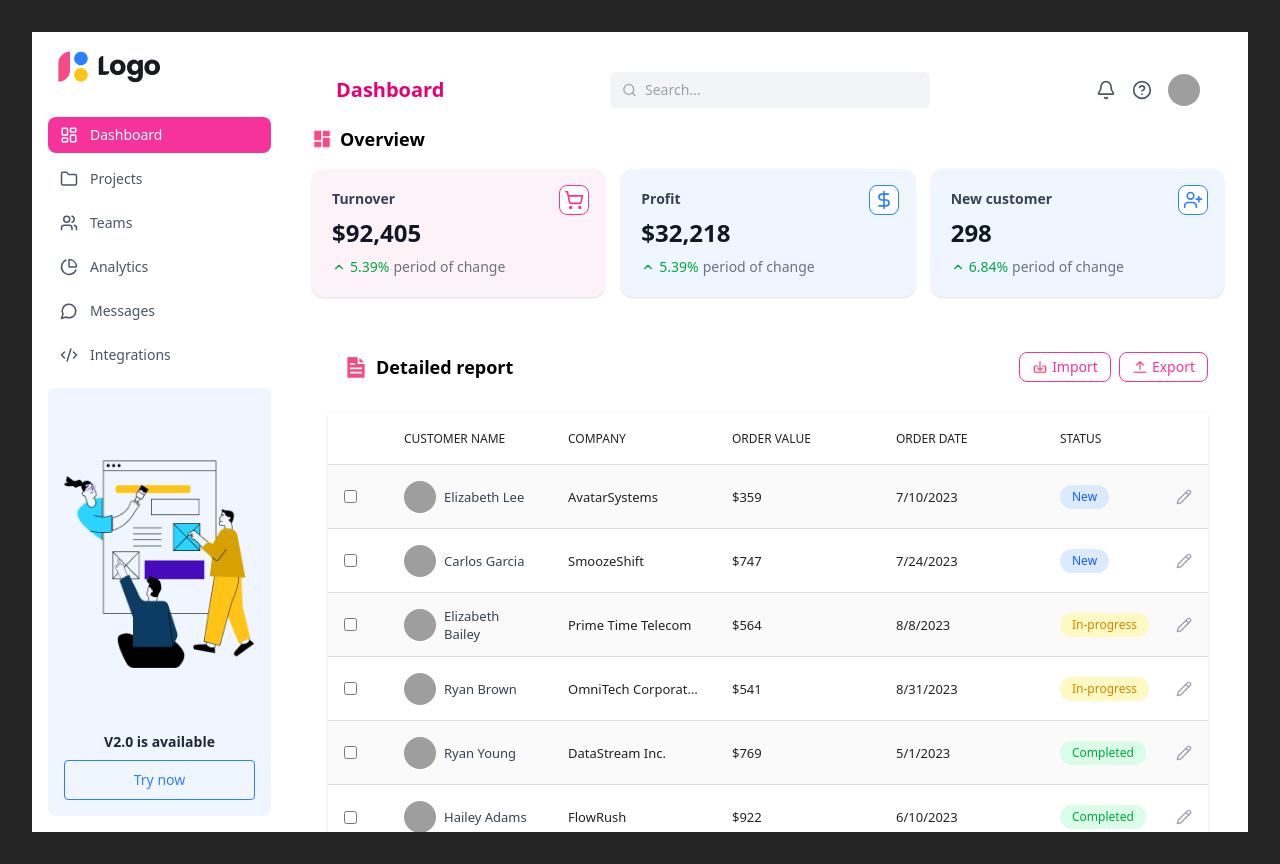
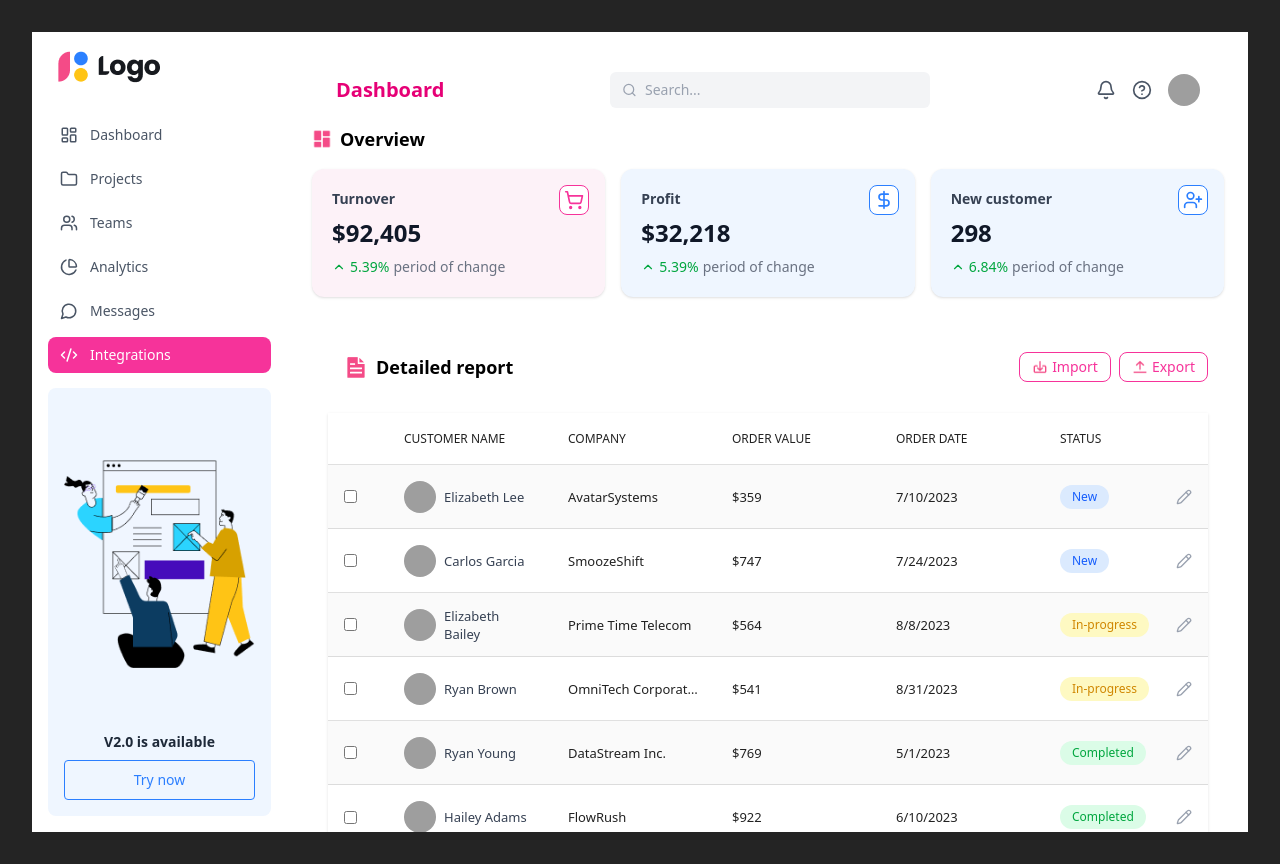
Before and after one commit to tranvanhau04/TranVanHau_22713331_PTGDUD, a React (Vite) app in the folder hau-project/: page /integrations in a window 1280 px wide. Built offline with nearby package versions, Linux system fonts and the light colour scheme; grey boxes are pictures that could not be loaded.

Commit message:
5. isACtive-NavLink

```diff
--- a/hau-project/src/component/Sidebar.jsx
+++ b/hau-project/src/component/Sidebar.jsx
@@ -1,13 +1,21 @@
 import React from 'react';
-import { LayoutDashboard, Folder, Users, PieChart, MessageCircle, Code2 } from 'lucide-react';
+import { NavLink } from 'react-router-dom';
+import {
+  LayoutDashboard,
+  Folder,
+  Users,
+  PieChart,
+  MessageCircle,
+  Code2,
+} from 'lucide-react';
 
 const menuItems = [
-  { icon: <LayoutDashboard size={18} />, label: 'Dashboard', active: true },
-  { icon: <Folder size={18} />, label: 'Projects' },
-  { icon: <Users size={18} />, label: 'Teams' },
-  { icon: <PieChart size={18} />, label: 'Analytics' },
-  { icon: <MessageCircle size={18} />, label: 'Messages' },
-  { icon: <Code2 size={18} />, label: 'Integrations' },
+  { icon: <LayoutDashboard size={18} />, label: 'Dashboard', path: '/dashboard' },
+  { icon: <Folder size={18} />, label: 'Projects', path: '/projects' },
+  { icon: <Users size={18} />, label: 'Teams', path: '/teams' },
+  { icon: <PieChart size={18} />, label: 'Analytics', path: '/analytics' },
+  { icon: <MessageCircle size={18} />, label: 'Messages', path: '/messages' },
+  { icon: <Code2 size={18} />, label: 'Integrations', path: '/integrations' },
 ];
 
 const Sidebar = () => {
@@ -17,21 +25,23 @@ const Sidebar = () => {
       <div>
         {/* Logo */}
         <div className="flex items-center gap-2 mb-8 px-2">
-          <img src="./Image 1858.png" alt="" />
-
+          <img src="./Image 1858.png" alt="Logo" />
         </div>
 
         {/* Menu */}
         <nav className="flex flex-col gap-2">
           {menuItems.map((item, index) => (
-            <div
+            <NavLink
               key={index}
-              className={`flex items-center gap-3 px-3 py-2 rounded-lg text-sm font-medium cursor-pointer
-              ${item.active ? 'bg-pink-500 text-white' : 'text-gray-600 hover:bg-gray-100'}`}
+              to={item.path}
+              className={({ isActive }) =>
+                `flex items-center gap-3 px-3 py-2 rounded-lg text-sm font-medium cursor-pointer transition
+                ${isActive ? 'bg-pink-500 text-white' : 'text-gray-600 hover:bg-gray-100'}`
+              }
             >
               {item.icon}
               <span>{item.label}</span>
-            </div>
+            </NavLink>
           ))}
         </nav>
       </div>
@@ -43,7 +53,9 @@ const Sidebar = () => {
           alt="Group"
           className="w-full h-80 object-contain mx-auto mb-2"
         />
-  <p className="text-sm font-semibold text-gray-800 mb-1">V2.0 is available</p>
+        <p className="text-sm font-semibold text-gray-800 mb-1">
+          V2.0 is available
+        </p>
         <button className="mt-1 w-full h-10 px-6 py-1 border border-blue-500 text-blue-500 rounded hover:bg-blue-100 text-sm">
           Try now
         </button>
--- a/hau-project/src/main.jsx
+++ b/hau-project/src/main.jsx
@@ -3,9 +3,11 @@ import { StrictMode } from 'react'
 import { createRoot } from 'react-dom/client'
 import './index.css'
 import App from './App.jsx'
-
+import { BrowserRouter } from 'react-router-dom'
 createRoot(document.getElementById('root')).render(
   <StrictMode>
+    <BrowserRouter>
     <App />
+    </BrowserRouter>
   </StrictMode>,
 )
```
Lines whose indentation alone changed are shown as unchanged.
